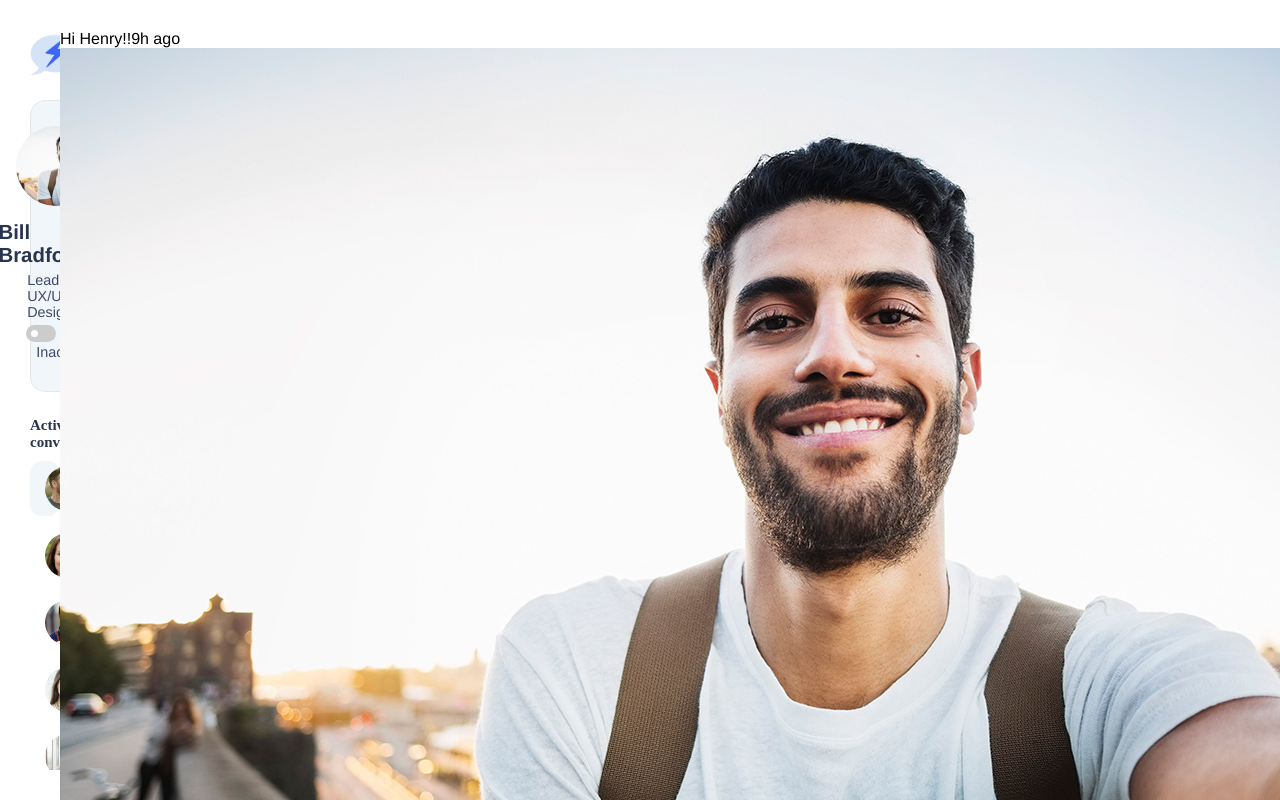
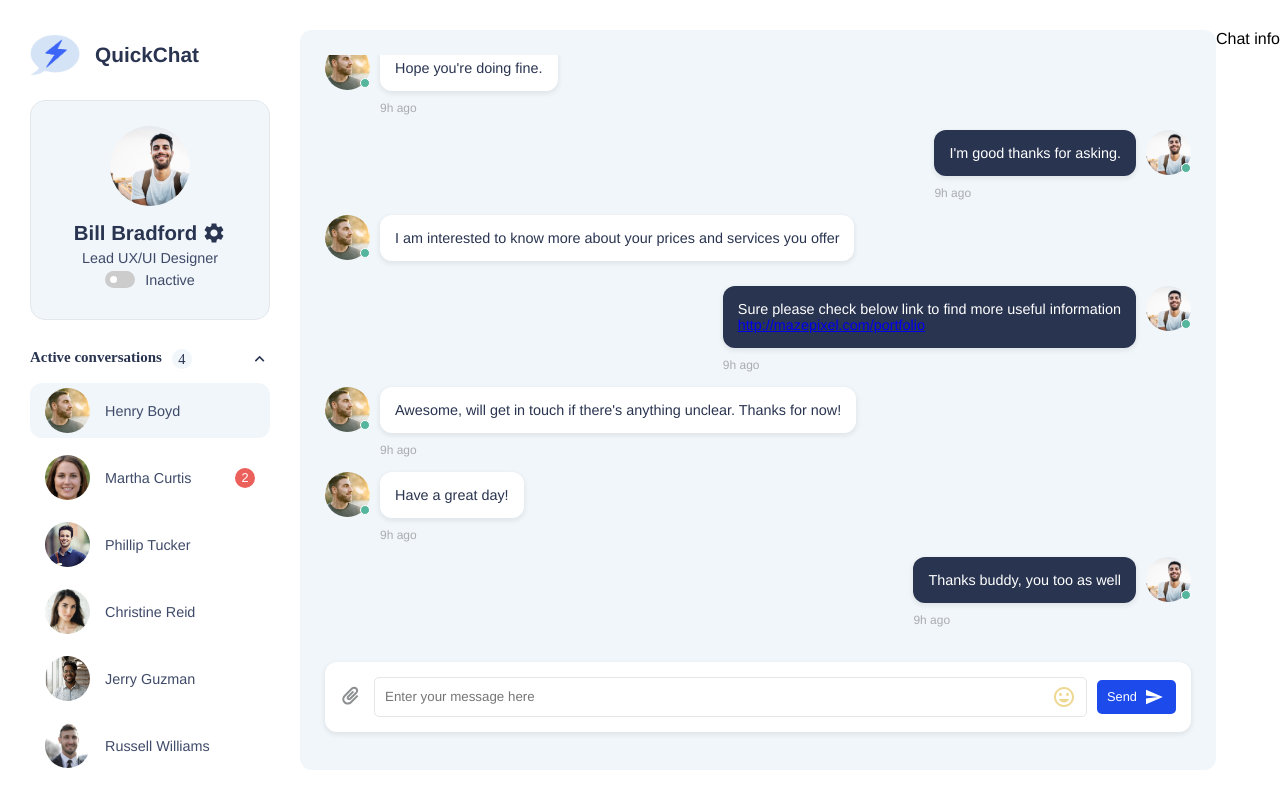
Before and after one commit to tobi4120/axibo-challenge1, a React (Create React App) app: page / in a window 1280 px wide. Built offline with nearby package versions, Linux system fonts and the light colour scheme; a web font is replaced by a local one.

Commit message:
messages component complete and styled

```diff
--- a/src/components/chat/chat.js
+++ b/src/components/chat/chat.js
@@ -1,49 +1,127 @@
-import { useState } from "react";
+import { useState, useEffect, useRef } from "react";
 import bill from "../../assets/profilePictures/man-selfie.jpeg";
 import henry from "../../assets/profilePictures/henry.jpeg";
+import AttachmentIcon from '@mui/icons-material/Attachment';
+import InsertEmoticonIcon from '@mui/icons-material/InsertEmoticon';
+import SendIcon from '@mui/icons-material/Send';
 
 export default function Chat() {
+    const [newMsgInput, setNewMsgInput] = useState("");
     const [convo, setConvo] = useState([
-        { picture: bill, message: "Hi Henry!!", activeUser: true },
-        { picture: bill, message: "How can I help you today?", activeUser: true },
-        { picture: henry, message: "Hey Bill, nice to meet you!", activeUser: false },
-        { picture: henry, message: "Hope you're doing fine.", activeUser: false },
-        { picture: bill, message: "I'm good thanks for asking.", activeUser: true },
+        { picture: bill, message: "Hi Henry!!", activeUser: true, lastSent: "9h ago" },
+        { picture: bill, message: "How can I help you today?", activeUser: true, lastSent: "9h ago" },
+        { picture: henry, message: "Hey Bill, nice to meet you!", activeUser: false, lastSent: "9h ago" },
+        { picture: henry, message: "Hope you're doing fine.", activeUser: false, lastSent: "9h ago" },
+        { picture: bill, message: "I'm good thanks for asking.", activeUser: true, lastSent: "9h ago" },
         { picture: henry, message: "I am interested to know more about your prices and services you offer", activeUser: false },
-        { picture: bill, message: "Sure please check below link to find more useful information", link: "http://mazepixel.com/portfolio", activeUser: true },
-        { picture: henry, message: "Awesome, will get in touch if there's anything unclear. Thanks for now!", activeUser: false },
-        { picture: henry, message: "Have a great day!", activeUser: false },
-        { picture: bill, message: "Thanks buddy, you too as well", activeUser: true },
+        { picture: bill, message: "Sure please check below link to find more useful information",
+          link: "http://mazepixel.com/portfolio", activeUser: true, lastSent: "9h ago" },
+        { picture: henry, message: "Awesome, will get in touch if there's anything unclear. Thanks for now!",
+          activeUser: false, lastSent: "9h ago" },
+        { picture: henry, message: "Have a great day!", activeUser: false, lastSent: "9h ago" },
+        { picture: bill, message: "Thanks buddy, you too as well", activeUser: true, lastSent: "9h ago" },
     ])
+    const messagesEndRef = useRef(null);
+
+    useEffect(() => {
+        scrollToBottom();
+    }, [convo])
+
+    const scrollToBottom = () => {
+        messagesEndRef.current?.scrollIntoView()
+    }
+
+    const sendMsg = () => {
+        // Clear input
+        setNewMsgInput("");
+
+        // Create a new msg object and append it to the conversation array
+        const newMsg = { picture: bill, message: newMsgInput, activeUser: true, lastSent: "1m ago" }
+        setConvo([...convo, newMsg])
+    }
+
+    // Send message when user hits 'enter' key
+    const handleKeyDown = (e) => {
+        if (e.code === "Enter") {
+            e.preventDefault();
+            sendMsg();
+        }
+    }
 
     return (
         <div className="chat">
+
+            {/* Messages */}
             <div className="chat__messages">
-                {convo.map(convo => {
+                {convo.map((convo, index) => {
+                    return (
+                        <div key={index} className={convo.activeUser? "chat__messages__message activeUser" :
+                                                          "chat__messages__message"}>
 
-                    // Active user
-                    if (convo.activeUser)
-                        return (
-                            <div className="chat__messages__message">
-                                <div className="chat__messages__message__content">
+                            {/* Chat profile picture */}
+                            <div className="chat__messages__picture">
+                                <img src={convo.picture} alt="profile pic" />
+                                <span className="chat__messages__picture__greenDot"></span>
+                            </div>
+
+                            {/* Chat message */}
+                            <div className="chat__messages__message__content">
+                                <div className={convo.activeUser? "msg-txt activeUserMsg": "msg-txt otherUserMsg"}>
                                     <p>{convo.message}</p>
-                                    <p>9h ago</p>
+
+                                    {/* Links */}
+                                    {convo.link &&
+                                        <div>
+                                            <p className="blank space"> </p>
+                                            <a href={convo.link}>{convo.link}</a>
+                                        </div>
+                                    }
                                 </div>
-                                <img src={convo.picture} />
-                            </div>
-                        )
 
-                    // Other user
-                    return (
-                        <div className="chat__messages__message">
-                            <img src={convo.picture} />
-                            <div className="chat__messages__message__content">
-                                <p>{convo.message}</p>
-                                <p>9h ago</p>
+                                {/* Last sent */}
+                                <p className="chat__messages__message__content__time">{convo.lastSent}</p>
                             </div>
                         </div>
                     )
                 })}
+                <div ref={messagesEndRef} />
+            </div>
+
+            {/* New message input */}
+            <div className="chat__newMessage">
+
+                {/* Add attachment */}
+                <div className="chat__newMessage__addAttachment">
+                    <AttachmentIcon
+                        color="inherit" />
+                </div>
+
+                {/* New message input */}
+                <div className="chat__newMessage__input">
+                    <textarea
+                        type="text"
+                        placeholder="Enter your message here"
+                        rows="1"
+                        value={newMsgInput}
+                        onChange={(e) => setNewMsgInput(e.target.value)}
+                        onKeyDown={handleKeyDown} />
+
+                    {/* Emoji */}
+                    <div className="chat__newMessage__input__emoji">
+                        <InsertEmoticonIcon
+                            color="inherit" />
+                </div>
+                </div>
+
+                {/* Send message */}
+                <div className="chat__newMessage__sendMsg" onClick={(e) => sendMsg(e)}>
+                    <p>Send</p>
+                    <div className="chat__newMessage__sendMsg__icon">
+                        <SendIcon
+                            color="inherit"
+                        />
+                    </div>
+                </div>
             </div>
         </div>
     )
--- a/src/styles/css/index.css
+++ b/src/styles/css/index.css
@@ -28,8 +28,9 @@ body {
 ul {
   list-style-type: none; }
 
-a {
-  text-decoration: none; }
+a:visited {
+  color: inherit;
+  cursor: pointer; }
 
 button {
   background-color: rgba(0, 0, 0, 0);
@@ -46,6 +47,108 @@ p {
   height: 100vh;
   overflow: hidden; }
 
+.chat {
+  flex: 1;
+  background-color: #f1f6fa;
+  border-radius: 12px;
+  padding: 25px; }
+  .chat__messages {
+    height: 85%;
+    overflow: scroll; }
+    .chat__messages__message {
+      display: flex;
+      gap: 10px;
+      font-size: 0.9rem; }
+      .chat__messages__message img {
+        border-radius: 50%;
+        width: 45px;
+        height: 45px;
+        object-fit: cover;
+        object-position: center top; }
+      .chat__messages__message:not(:last-child) {
+        margin-bottom: 15px; }
+      .chat__messages__message__content .msg-txt {
+        padding: 15px;
+        display: block;
+        border-radius: 12px;
+        box-shadow: 0px 2px 5px 1px rgba(0, 0, 0, 0.07); }
+      .chat__messages__message__content__time {
+        display: block;
+        margin-top: 10px;
+        color: #aaadaf;
+        font-size: 0.75rem; }
+    .chat__messages__picture {
+      position: relative; }
+      .chat__messages__picture__greenDot {
+        position: absolute;
+        top: 33px;
+        right: 0;
+        display: block;
+        width: 10px;
+        height: 10px;
+        border-radius: 50%;
+        border: 1px solid white;
+        background-color: #55b59d; }
+
+.activeUser {
+  display: flex;
+  flex-direction: row-reverse; }
+
+.activeUserMsg {
+  background-color: #293450;
+  color: white; }
+
+.otherUserMsg {
+  background-color: white;
+  color: #293450; }
+
+.chat__newMessage {
+  display: flex;
+  align-items: center;
+  gap: 10px;
+  background-color: white;
+  box-shadow: 0px 2px 5px 1px rgba(0, 0, 0, 0.07);
+  margin-top: 20px;
+  border-radius: 12px;
+  padding: 15px; }
+  .chat__newMessage__addAttachment {
+    color: #8d9091;
+    transform: rotate(-45deg);
+    cursor: pointer; }
+  .chat__newMessage__input {
+    display: flex;
+    gap: 10px;
+    align-items: center;
+    flex: 1;
+    border: 1px solid #e3e7ea;
+    border-radius: 5px;
+    padding: 1px;
+    height: 40px;
+    padding: 10px; }
+    .chat__newMessage__input textarea {
+      resize: none;
+      font-family: "san-fran", Helvetica, sans-serif;
+      border: none;
+      flex: 1; }
+      .chat__newMessage__input textarea:focus {
+        outline: none; }
+    .chat__newMessage__input__emoji {
+      line-height: 0;
+      color: #eed892; }
+  .chat__newMessage__sendMsg {
+    display: flex;
+    align-items: center;
+    gap: 5px;
+    background-color: #1d4beb;
+    color: white;
+    border-radius: 5px;
+    padding: 5px 10px;
+    font-size: 0.8rem;
+    cursor: pointer; }
+    .chat__newMessage__sendMsg__icon {
+      line-height: 0;
+      transform: scale(0.8); }
+
 .menu {
   width: 300px;
   padding: 0px 30px 0px 30px;
@@ -58,7 +161,7 @@ p {
       width: 50px;
       height: 50px; }
     .menu__header__appName {
-      font-family: "san-fran-bold", Helvetica, sans-serif;
+      font-family: "san-fran-semi", Helvetica, sans-serif;
       font-size: 1.3rem;
       color: #293450; }
 
@@ -171,7 +274,8 @@ p {
   padding: 5px 15px;
   border-radius: 12px;
   transition: 0.2s;
-  cursor: pointer; }
+  cursor: pointer;
+  font-size: 0.9rem; }
   .convoThumbnail:not(:last-child) {
     margin-bottom: 12px; }
   .convoThumbnail img {
@@ -194,7 +298,7 @@ p {
     width: 20px;
     height: 20px;
     border-radius: 50%;
-    font-size: 0.9rem; }
+    font-size: 0.8rem; }
 
 .active {
   font-family: "san-fran-med", Helvetica, sans-serif;
--- a/src/styles/sass/abstracts/_variables.scss
+++ b/src/styles/sass/abstracts/_variables.scss
@@ -4,5 +4,6 @@ $dark-blue: #293450;
 $royal-blue: #1d4beb;
 $ghost-white: #f1f6fa;
 $light-grey: #e3e7ea;
+$med-grey: #aaadaf;
 $med-blue: #3e4a68;
 $tomato-red: #ec605b;
--- a/src/styles/sass/base/_base.scss
+++ b/src/styles/sass/base/_base.scss
@@ -15,8 +15,9 @@ ul {
     list-style-type: none;
 }
 
-a {
-    text-decoration: none;
+a:visited {
+    color: inherit;
+    cursor: pointer;
 }
 
 button {
--- /dev/null
+++ b/src/styles/sass/components/chat/_chat.scss
@@ -0,0 +1,75 @@
+.chat {
+    flex: 1;
+    background-color: $ghost-white;
+    border-radius: 12px;
+    padding: 25px;
+
+    &__messages {
+        height: 85%;
+        overflow: scroll;
+
+        &__message {
+            display: flex;
+            gap: 10px;
+            font-size: 0.9rem;
+
+            img {
+                @include profileImg(50%, 45px)
+            }
+
+            &:not(:last-child) {
+                margin-bottom: 15px;
+            }
+
+            &__content {
+                .msg-txt {
+                    padding: 15px;
+                    display: block;
+                    border-radius: 12px;
+                    box-shadow: 0px 2px 5px 1px rgba(0, 0, 0, 0.07);
+                }
+
+                &__time {
+                    display: block;
+                    margin-top: 10px;
+                    color: $med-grey;
+                    font-size: 0.75rem;
+                }
+            }
+        }
+
+        &__picture {
+            position: relative;
+
+            &__greenDot {
+                position: absolute;
+                top: 33px;
+                right: 0;
+
+                display: block;
+                width: 10px;
+                height: 10px;
+                border-radius: 50%;
+                border: 1px solid white;
+                background-color: #55b59d;
+            }
+        }
+    }
+}
+
+// If active user
+.activeUser {
+    display: flex;
+    flex-direction: row-reverse;
+}
+
+.activeUserMsg {
+    background-color: $dark-blue;
+    color: white;
+}
+
+// Else other user
+.otherUserMsg {
+    background-color: white;
+    color: $dark-blue;
+}
--- /dev/null
+++ b/src/styles/sass/components/chat/_newMsg.scss
@@ -0,0 +1,65 @@
+.chat__newMessage {
+    display: flex;
+    align-items: center;
+    gap: 10px;
+
+    background-color: white;
+    box-shadow: 0px 2px 5px 1px rgba(0, 0, 0, 0.07);
+    margin-top: 20px;
+    border-radius: 12px;
+    padding: 15px;
+
+    &__addAttachment {
+        color: #8d9091;
+        transform: rotate(-45deg);
+        cursor: pointer;
+    }
+
+    &__input {
+        display: flex;
+        gap: 10px;
+        align-items: center;
+
+        flex: 1;
+        border: 1px solid $light-grey;
+        border-radius: 5px;
+        padding: 1px;
+        height: 40px;
+        padding: 10px;
+
+        textarea {
+            resize: none;
+            font-family: "san-fran", $back-up-fonts;
+            border: none;
+            flex: 1;
+
+            &:focus {
+                outline: none;
+            }
+        }
+
+        &__emoji {
+            line-height: 0;
+            color: #eed892;
+        }
+    }
+
+    &__sendMsg {
+        display: flex;
+        align-items: center;
+        gap: 5px;
+
+        background-color: $royal-blue;
+        color: white;
+
+        border-radius: 5px;
+        padding: 5px 10px;
+        font-size: 0.8rem;
+        cursor: pointer;
+
+        &__icon {
+            line-height: 0;
+            transform: scale(0.8);
+        }
+    }
+}
--- a/src/styles/sass/components/menu/_convoThumbnail.scss
+++ b/src/styles/sass/components/menu/_convoThumbnail.scss
@@ -7,6 +7,7 @@
     border-radius: 12px;
     transition: 0.2s;
     cursor: pointer;
+    font-size: 0.9rem;
 
     &:not(:last-child) {
         margin-bottom: 12px;
@@ -35,7 +36,7 @@
         width: 20px;
         height: 20px;
         border-radius: 50%;
-        font-size: 0.9rem;
+        font-size: 0.8rem;
     }
 }
 
--- a/src/styles/sass/components/menu/_menu.scss
+++ b/src/styles/sass/components/menu/_menu.scss
@@ -14,7 +14,7 @@
         }
 
         &__appName {
-            font-family: "san-fran-bold", $back-up-fonts;
+            font-family: "san-fran-semi", $back-up-fonts;
             font-size: 1.3rem;
             color: $dark-blue;
         }
--- a/src/styles/sass/main.scss
+++ b/src/styles/sass/main.scss
@@ -9,6 +9,10 @@
 // Components
     @import "./components/app";
 
+    // Chat
+    @import "./components/chat/chat";
+    @import "./components/chat/newMsg";
+
     // Menu
     @import "./components/menu/menu";
     @import "./components/menu/userInfo";
```
